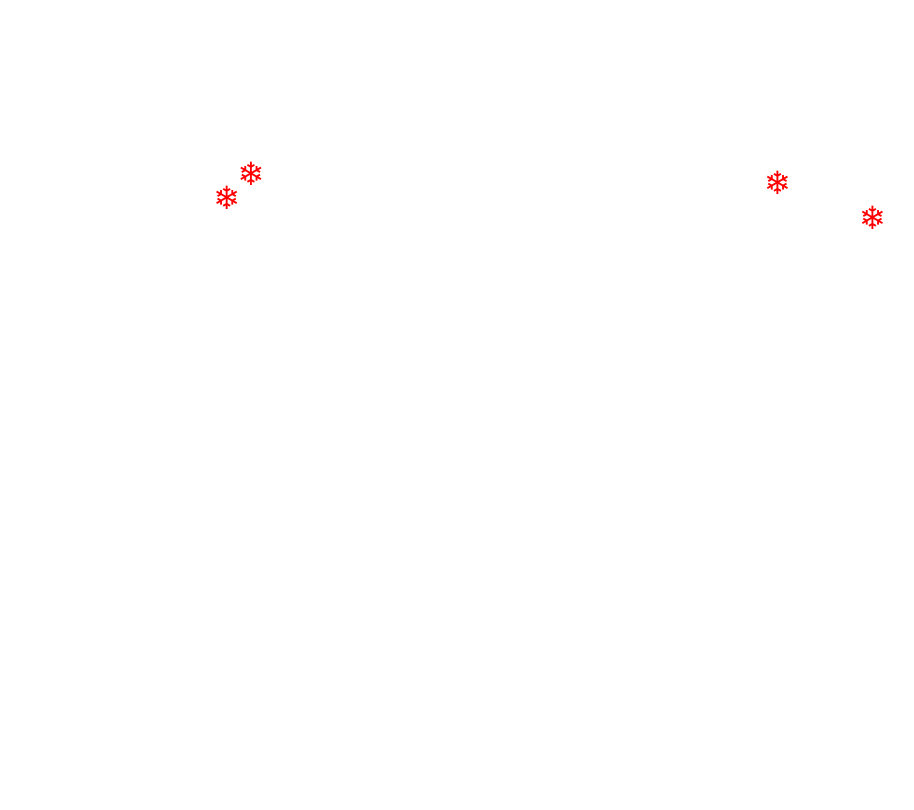
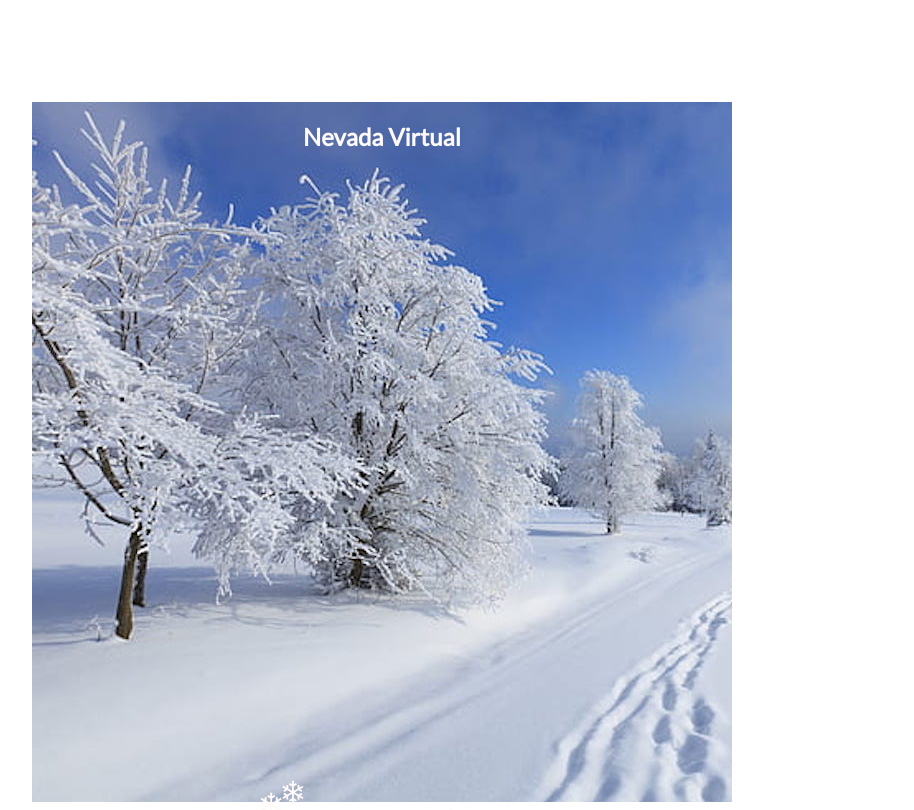
Before and after one commit to Efarinyes/flocs-neu, a plain HTML site: page index.html in a window 1280 px wide. Shown: the whole page, without its empty margins (138-1052 px from the left). Drawn offline with Linux system fonts and the light colour scheme.

Commit message:
Commit - Posant Ordre

```diff
--- a/index.html
+++ b/index.html
@@ -1,51 +1,32 @@
 <!DOCTYPE html>
 <html lang="en">
-
 <head>
     <meta charset="UTF-8">
     <meta http-equiv="X-UA-Compatible" content="IE=edge">
     <meta name="viewport" content="width=device-width, initial-scale=1.0">
-    <title>Postal</title>
-    <style>
-        .floc {
-            position: fixed;
-            color: red;
-            top: 0%;
-            left: 40px;
-            font-size: xx-large;
-        }
-    </style>
+    <link rel="stylesheet" href="styles.css">
+    <link rel="preconnect" href="https://fonts.googleapis.com">
+    <link rel="preconnect" href="https://fonts.gstatic.com" crossorigin>
+    <link href="https://fonts.googleapis.com/css2?family=Lato:ital,wght@0,300;0,400;1,300;1,400&display=swap" rel="stylesheet">
+    <title>Postal Nevada</title>
 </head>
 
 <body>
-    <span class='floc'>&#x2744;</span>
-    <span class='floc'>&#x2744;</span>
-    <span class='floc'>&#x2744;</span>
-    <span class='floc'>&#x2744;</span>
-
-    <script>
-
-        document.querySelectorAll('.floc')
-            .forEach((floc) => {
-                floc.style.top = '-10%';
-                floc.style.left = 100*Math.random() + '%';
-                setInterval(() => {
-                    incrementar(2 * Math.random());
-                }, 100);
-
-        function incrementar(quantitat) {
-            let top = parseInt(floc.style.top);
-            let left = parseInt(floc.style.left);
-            floc.style.left = left + quantitat + '%';
-            floc.style.top = top + quantitat + '%';
-            if (top + quantitat >= 100) {
-                floc.style.top = '-10%';
-            }
-            console.log(floc.style.top);
-        }
-    })
-
-    </script>
-</body>
-
+       <div class="container">
+            <h2>Nevada Virtual</h2>
+            <span class='floc'>&#x2744;</span>
+            <span class='floc'>&#x2744;</span>
+            <span class='floc'>&#x2744;</span>
+            <span class='floc'>&#x2744;</span>
+            <span class='floc'>&#x2744;</span>
+            <span class='floc'>&#x2744;</span>
+            <span class='floc'>&#x2744;</span>
+            <span class='floc'>&#x2744;</span>
+            <span class='floc'>&#x2744;</span>
+            <span class='floc'>&#x2744;</span>
+            <span class='floc'>&#x2744;</span>
+            <span class='floc'>&#x2744;</span>
+       </div>
+       <script src="script.js"></script>
+    </body>
 </html>
--- /dev/null
+++ b/script.js
@@ -0,0 +1,25 @@
+
+
+document.querySelectorAll('.floc')
+.forEach((floc) => {
+    floc.style.top = '-10%';
+    floc.style.left = 100*Math.random() + '%';
+    setInterval(() => {
+        incrementar(5 * Math.random());
+    }, 100);
+
+function incrementar(quantitat) {
+let top = parseInt(floc.style.top);
+let left = parseInt(floc.style.left);
+floc.style.left = left + quantitat + '%';
+floc.style.top = top + quantitat + '%';
+if (top + quantitat >= 100) {
+    floc.style.top = '-10%';
+}
+if (left + quantitat >= 100) {
+    floc.style.left = '-10%';
+}
+console.log(floc.style.top);
+console.log('left',floc.style.left);
+}
+})
--- /dev/null
+++ b/styles.css
@@ -0,0 +1,23 @@
+body {
+  width: 80%;
+  font-family: "Lato", sans-serif;
+  color: snow;
+}
+.floc {
+  position: fixed;
+  color: snow;
+  top: 0%;
+  left: 40px;
+  font-size: xx-large;
+}
+.container {
+  display: flex;
+  flex-direction: row;
+  justify-content: center;
+  width: 700px;
+  height: 700px;
+  margin: 0 auto;
+  margin-top: 10%;
+  background-image: url("img/fondo.jpeg");
+  background-repeat: no-repeat;
+}
```
Also changed, not shown: img/fondo.jpeg (added), 1 other file.
